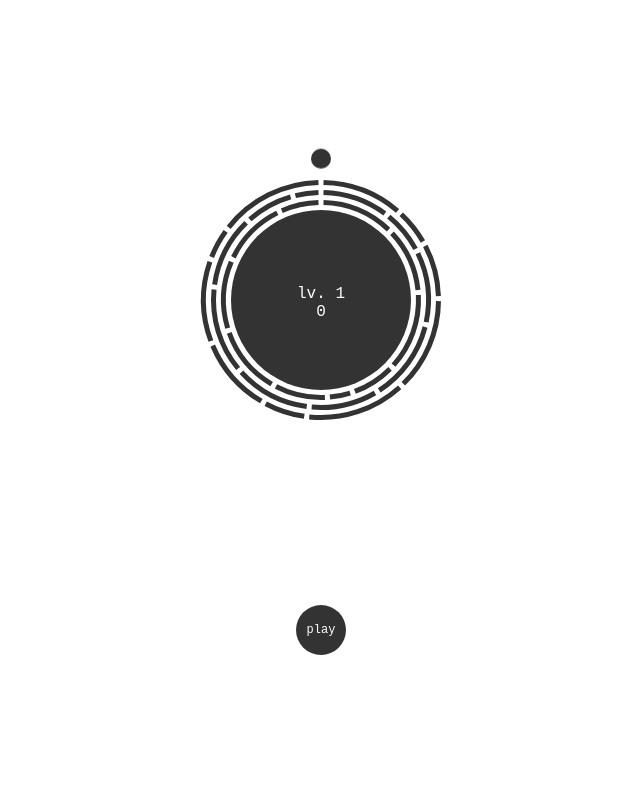
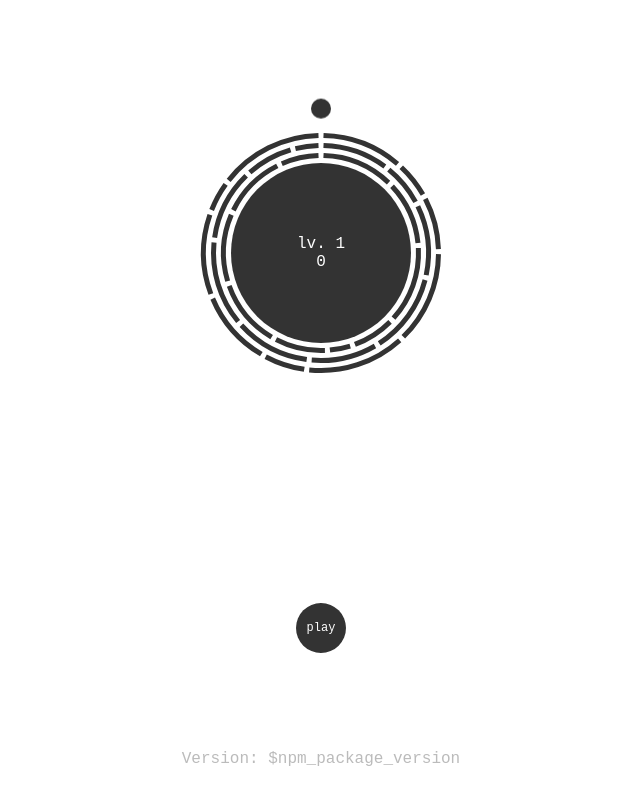
Before and after one commit to noazark/pipe-breaker, a React (Create React App) app: page / in a window 1280 px wide. Shown: the whole page, without its empty margins (319-959 px from the left). Built offline with nearby package versions, Linux system fonts and the light colour scheme.

Commit message:
including game version

```diff
--- a/src/App.css
+++ b/src/App.css
@@ -23,24 +23,37 @@ html, body, #game {
   font-size: 16px;
 }
 
+#version {
+  color: #bbb;
+  min-height: 50px;
+}
+
 #board {
+  display: grid;
   position: relative;
 }
 
+#board > #field,
 #board > #score {
-  position: absolute;
-  top: 0;
-  bottom: 0;
-  left: 0;
-  right: 0;
+  grid-area: 1 / 1 / 2 / 2;
+  justify-self: center;
+  align-self: center;
 }
 
 #game,
+#controls,
 #score {
   display: flex;
   flex-direction: column;
   align-items: center;
   justify-content: space-evenly;
+}
+
+#board {
+  flex-grow: 1;
+}
+#controls {
+  flex-grow: 1;
 }
 
 #game svg * {
--- a/src/App.js
+++ b/src/App.js
@@ -99,7 +99,7 @@ class App extends Component {
     return (
       <div id="game">
         <div id="board">
-          <svg width={width} height={width}>
+          <svg id="field" width={width} height={width}>
             <g transform={`translate(${width / 2}, ${width / 2})`}>
               <g transform={`rotate(${-level.rotation})`}>
                 <Rings
@@ -153,8 +153,8 @@ class App extends Component {
           value={level.rotation}
           onChange={(rotation) => this.rotate(rotation)}
         />
+        <div id="version">Version: {process.env.REACT_APP_VERSION}</div>
       </div>
-
     );
   }
 }
```
Also changed, not shown: 1 other file (tests, documents, lock files or other folders).
